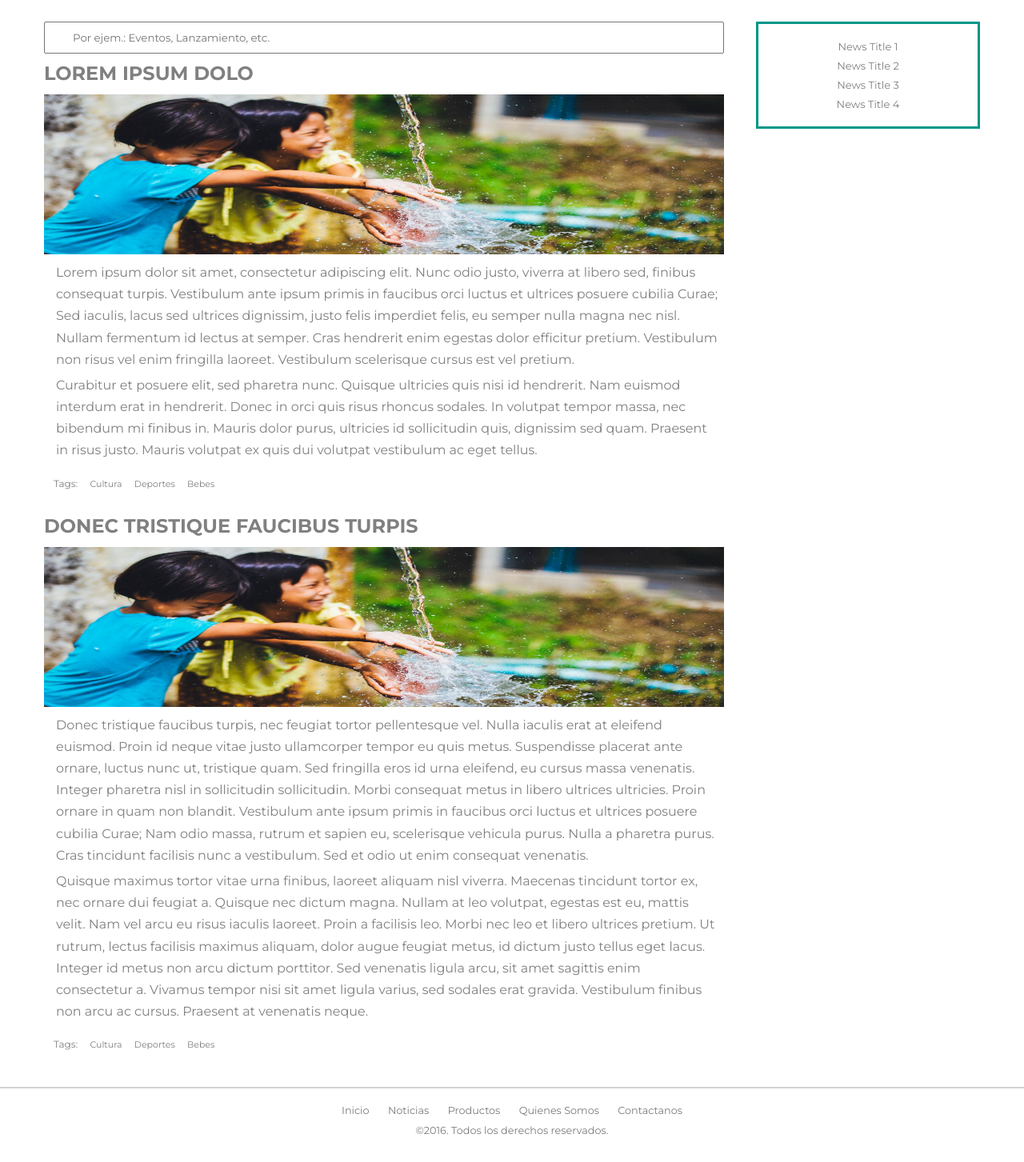
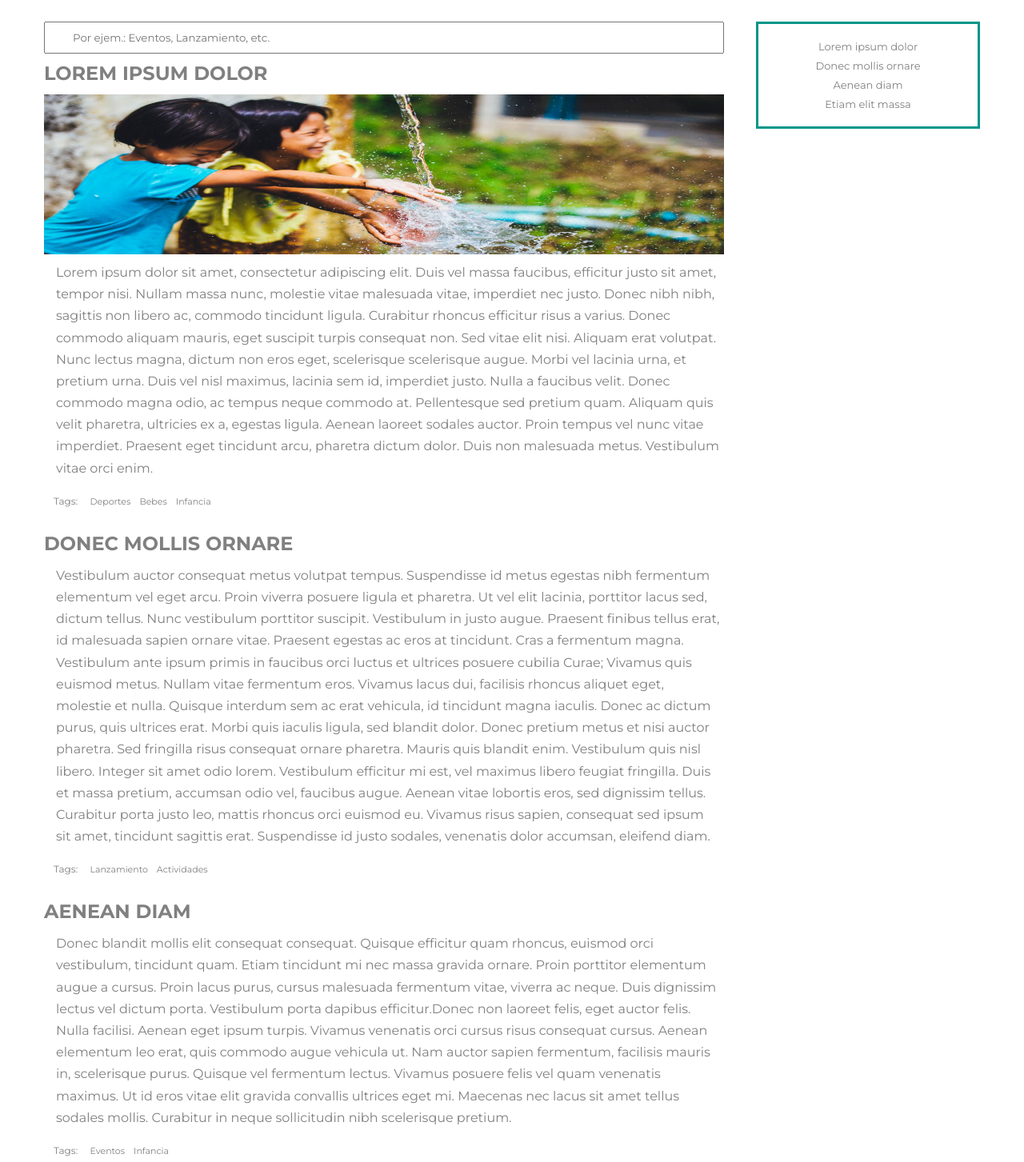
Before and after one commit to valecarlos/children-Foundation, a website: page news.html in a window 1280 px wide. Shown: the part 147-1600 px from the top of the page at 80% size. Drawn offline with nearby package versions, Linux system fonts and the light colour scheme; some packages are replaced by stand-ins of ours.

Commit message:
AngularJS news section

```diff
--- /dev/null
+++ b/js/newsScript.js
@@ -0,0 +1,26 @@
+var myApp = angular.module("newsModule", ['ngAnimate']);
+
+myApp.controller("newsController", function($scope){
+	$scope.newsArticles = [{
+		title: 'Lorem ipsum dolor',
+		imgPath: 'img/kidsWater.jpg',
+		body: 'Lorem ipsum dolor sit amet, consectetur adipiscing elit. Duis vel massa faucibus, efficitur justo sit amet, tempor nisi. Nullam massa nunc, molestie vitae malesuada vitae, imperdiet nec justo. Donec nibh nibh, sagittis non libero ac, commodo tincidunt ligula. Curabitur rhoncus efficitur risus a varius. Donec commodo aliquam mauris, eget suscipit turpis consequat non. Sed vitae elit nisi. Aliquam erat volutpat. Nunc lectus magna, dictum non eros eget, scelerisque scelerisque augue. Morbi vel lacinia urna, et pretium urna. Duis vel nisl maximus, lacinia sem id, imperdiet justo. Nulla a faucibus velit. Donec commodo magna odio, ac tempus neque commodo at. Pellentesque sed pretium quam. Aliquam quis velit pharetra, ultricies ex a, egestas ligula. Aenean laoreet sodales auctor. Proin tempus vel nunc vitae imperdiet. Praesent eget tincidunt arcu, pharetra dictum dolor. Duis non malesuada metus. Vestibulum vitae orci enim.',
+		tags : [{name: 'Deportes'},
+			{name: 'Bebes'},
+			{name: 'Infancia'}]},
+		{title: 'Donec mollis ornare',
+		imgPath: '',
+		body: 'Vestibulum auctor consequat metus volutpat tempus. Suspendisse id metus egestas nibh fermentum elementum vel eget arcu. Proin viverra posuere ligula et pharetra. Ut vel elit lacinia, porttitor lacus sed, dictum tellus. Nunc vestibulum porttitor suscipit. Vestibulum in justo augue. Praesent finibus tellus erat, id malesuada sapien ornare vitae. Praesent egestas ac eros at tincidunt. Cras a fermentum magna. Vestibulum ante ipsum primis in faucibus orci luctus et ultrices posuere cubilia Curae; Vivamus quis euismod metus. Nullam vitae fermentum eros. Vivamus lacus dui, facilisis rhoncus aliquet eget, molestie et nulla. Quisque interdum sem ac erat vehicula, id tincidunt magna iaculis. Donec ac dictum purus, quis ultrices erat. Morbi quis iaculis ligula, sed blandit dolor. Donec pretium metus et nisi auctor pharetra. Sed fringilla risus consequat ornare pharetra. Mauris quis blandit enim. Vestibulum quis nisl libero. Integer sit amet odio lorem. Vestibulum efficitur mi est, vel maximus libero feugiat fringilla. Duis et massa pretium, accumsan odio vel, faucibus augue. Aenean vitae lobortis eros, sed dignissim tellus. Curabitur porta justo leo, mattis rhoncus orci euismod eu. Vivamus risus sapien, consequat sed ipsum sit amet, tincidunt sagittis erat. Suspendisse id justo sodales, venenatis dolor accumsan, eleifend diam.',
+		tags : [{name: 'Lanzamiento'},
+			{name: 'Actividades'}]},
+		{title: 'Aenean diam',
+		imgPath: '',
+		body: 'Donec blandit mollis elit consequat consequat. Quisque efficitur quam rhoncus, euismod orci vestibulum, tincidunt quam. Etiam tincidunt mi nec massa gravida ornare. Proin porttitor elementum augue a cursus. Proin lacus purus, cursus malesuada fermentum vitae, viverra ac neque. Duis dignissim lectus vel dictum porta. Vestibulum porta dapibus efficitur.Donec non laoreet felis, eget auctor felis. Nulla facilisi. Aenean eget ipsum turpis. Vivamus venenatis orci cursus risus consequat cursus. Aenean elementum leo erat, quis commodo augue vehicula ut. Nam auctor sapien fermentum, facilisis mauris in, scelerisque purus. Quisque vel fermentum lectus. Vivamus posuere felis vel quam venenatis maximus. Ut id eros vitae elit gravida convallis ultrices eget mi. Maecenas nec lacus sit amet tellus sodales mollis. Curabitur in neque sollicitudin nibh scelerisque pretium.',
+			tags : [{name: 'Eventos'},
+			{name: 'Infancia'}]},
+		{title: 'Etiam elit massa',
+		imgPath: '',
+		body: 'Maecenas molestie eleifend augue, at lacinia felis pretium euismod. Duis rhoncus, nunc eget accumsan luctus, sapien felis scelerisque est, et hendrerit urna odio sed nibh. Aenean semper nibh eros, vel auctor elit volutpat et. Nulla finibus ante ullamcorper augue posuere vehicula. Vestibulum ut turpis tortor. Sed nisl orci, pharetra at mauris eu, commodo euismod mauris. Donec sed tristique velit. Curabitur commodo convallis neque in lobortis. Vivamus aliquet molestie nisl a dictum. Donec eu justo in felis sollicitudin porttitor eu sit amet odio. Sed id nisi ante. Suspendisse vel diam massa. Integer et lectus justo. Nulla suscipit mauris vel eros facilisis, non bibendum diam pellentesque. Mauris maximus tempor tortor in imperdiet. Maecenas vitae suscipit metus. In molestie, nisi sed accumsan sodales, sem felis ultrices risus, et vulputate lacus tortor vel leo. Morbi consectetur, nibh eu scelerisque varius, lacus nisi pharetra libero, at lobortis nibh urna quis sapien. Sed et risus lacus. Suspendisse nec urna dictum, rhoncus elit non, cursus diam. Aliquam eget porta dolor. Aliquam hendrerit risus ligula, eu rutrum diam accumsan sed. Vestibulum dictum fermentum posuere. Pellentesque finibus eleifend elit, sed finibus velit.',
+		tags : [{name: 'Eventos'},
+			{name: 'Aire Libre'}]}];
+});
--- a/news.html
+++ b/news.html
@@ -6,7 +6,7 @@
   <link href='https://fonts.googleapis.com/css?family=Montserrat:400,700' rel='stylesheet' type='text/css'>
   <link rel="stylesheet" type="text/css" href="css/newsTheme.css">
 </head>
-<body>
+<body ng-app="newsModule">
 	<div class="top"></div>
 	<div class="nav-wrapper">
 	  <div class="navigation">
@@ -40,53 +40,27 @@
 		<hr>
 		<h1>NOTICIAS</h1>
 	</header>
-	<section class="news-section">
+	<section class="news-section" ng-controller="newsController">
 		<div class="clearfix">
 			<div class="sidebar">
-				<div>News Title 1</div>
-				<div>News Title 2</div>
-				<div>News Title 3</div>
-				<div>News Title 4</div>
+				<div ng-repeat="article in newsArticles">{{article.title}}</div>
 			</div>
 			<div class="news-container">
 				<div class="search-box">
-					<input type="text" placeholder="Por ejem.: Eventos, Lanzamiento, etc.">
+					<input type="text" placeholder="Por ejem.: Eventos, Lanzamiento, etc." ng-model="searchArticles">
 				</div>
 				<div>
-					<div class="news-main">
-						<h1>Lorem ipsum dolo</h1>
-						<img class="news-main-img" src="img/kidsWater.jpg">
+					<div class="news-main" ng-repeat="article in newsArticles | filter:searchArticles">
+						<h1>{{article.title}}</h1>
+						<img class="news-main-img" ng-src="{{article.imgPath}}" ng-show="article.imgPath.length" >
 						<div class="news-body">
 							<p>
-								Lorem ipsum dolor sit amet, consectetur adipiscing elit. Nunc odio justo, viverra at libero sed, finibus consequat turpis. Vestibulum ante ipsum primis in faucibus orci luctus et ultrices posuere cubilia Curae; Sed iaculis, lacus sed ultrices dignissim, justo felis imperdiet felis, eu semper nulla magna nec nisl. Nullam fermentum id lectus at semper. Cras hendrerit enim egestas dolor efficitur pretium. Vestibulum non risus vel enim fringilla laoreet. Vestibulum scelerisque cursus est vel pretium.
-							</p>
-							<p>
-								Curabitur et posuere elit, sed pharetra nunc. Quisque ultricies quis nisi id hendrerit. Nam euismod interdum erat in hendrerit. Donec in orci quis risus rhoncus sodales. In volutpat tempor massa, nec bibendum mi finibus in. Mauris dolor purus, ultricies id sollicitudin quis, dignissim sed quam. Praesent in risus justo. Mauris volutpat ex quis dui volutpat vestibulum ac eget tellus.
+								{{article.body}}
 							</p>
 						</div>
 						<div class="tags">
 							<label>Tags:</label>
-							<span>Cultura</span>
-							<span>Deportes</span>
-							<span>Bebes</span>
-						</div>
-					</div>
-					<div class="news-main">
-						<h1>Donec tristique faucibus turpis</h1>
-						<img class="news-main-img" src="img/kidsWater.jpg">
-						<div class="news-body">
-							<p>
-								Donec tristique faucibus turpis, nec feugiat tortor pellentesque vel. Nulla iaculis erat at eleifend euismod. Proin id neque vitae justo ullamcorper tempor eu quis metus. Suspendisse placerat ante ornare, luctus nunc ut, tristique quam. Sed fringilla eros id urna eleifend, eu cursus massa venenatis. Integer pharetra nisl in sollicitudin sollicitudin. Morbi consequat metus in libero ultrices ultricies. Proin ornare in quam non blandit. Vestibulum ante ipsum primis in faucibus orci luctus et ultrices posuere cubilia Curae; Nam odio massa, rutrum et sapien eu, scelerisque vehicula purus. Nulla a pharetra purus. Cras tincidunt facilisis nunc a vestibulum. Sed et odio ut enim consequat venenatis.
-							</p>
-							<p>
-								Quisque maximus tortor vitae urna finibus, laoreet aliquam nisl viverra. Maecenas tincidunt tortor ex, nec ornare dui feugiat a. Quisque nec dictum magna. Nullam at leo volutpat, egestas est eu, mattis velit. Nam vel arcu eu risus iaculis laoreet. Proin a facilisis leo. Morbi nec leo et libero ultrices pretium. Ut rutrum, lectus facilisis maximus aliquam, dolor augue feugiat metus, id dictum justo tellus eget lacus. Integer id metus non arcu dictum porttitor. Sed venenatis ligula arcu, sit amet sagittis enim consectetur a. Vivamus tempor nisi sit amet ligula varius, sed sodales erat gravida. Vestibulum finibus non arcu ac cursus. Praesent at venenatis neque.
-							</p>
-						</div>
-						<div class="tags">
-							<label>Tags:</label>
-							<span>Cultura</span>
-							<span>Deportes</span>
-							<span>Bebes</span>
+							<span ng-repeat="tag in article.tags">{{tag.name}}</span>
 						</div>
 					</div>
 				</div>
@@ -103,6 +77,8 @@
 	    </ul>
 		<p>©2016. Todos los derechos reservados.</p>
 	</footer>
-	<script src="https://ajax.googleapis.com/ajax/libs/jquery/2.2.0/jquery.min.js"></script>
+	<script src="https://ajax.googleapis.com/ajax/libs/angularjs/1.5.7/angular.min.js"></script>
+	<script src="https://ajax.googleapis.com/ajax/libs/angularjs/1.5.7/angular-animate.js"></script>
+	<script src="js/newsScript.js"></script>
 </body>
 </html>
--- a/sass/_news-divs.sass
+++ b/sass/_news-divs.sass
@@ -34,6 +34,20 @@
 .news-main
   color: $text-main
   margin-bottom: 18px
+
+  &.ng-enter
+    transition: 0.5s linear all
+    opacity: 0
+
+    &.ng-enter-active
+      opacity: 1
+
+  &.ng-leave
+    transition: 0.5s linear all
+    opacity: 1
+
+    &.ng-leave-active
+      opacity: 0
 
   .news-main-img
     width: 100%
```
Also changed, not shown: css/newsTheme.css, 1 other file.
